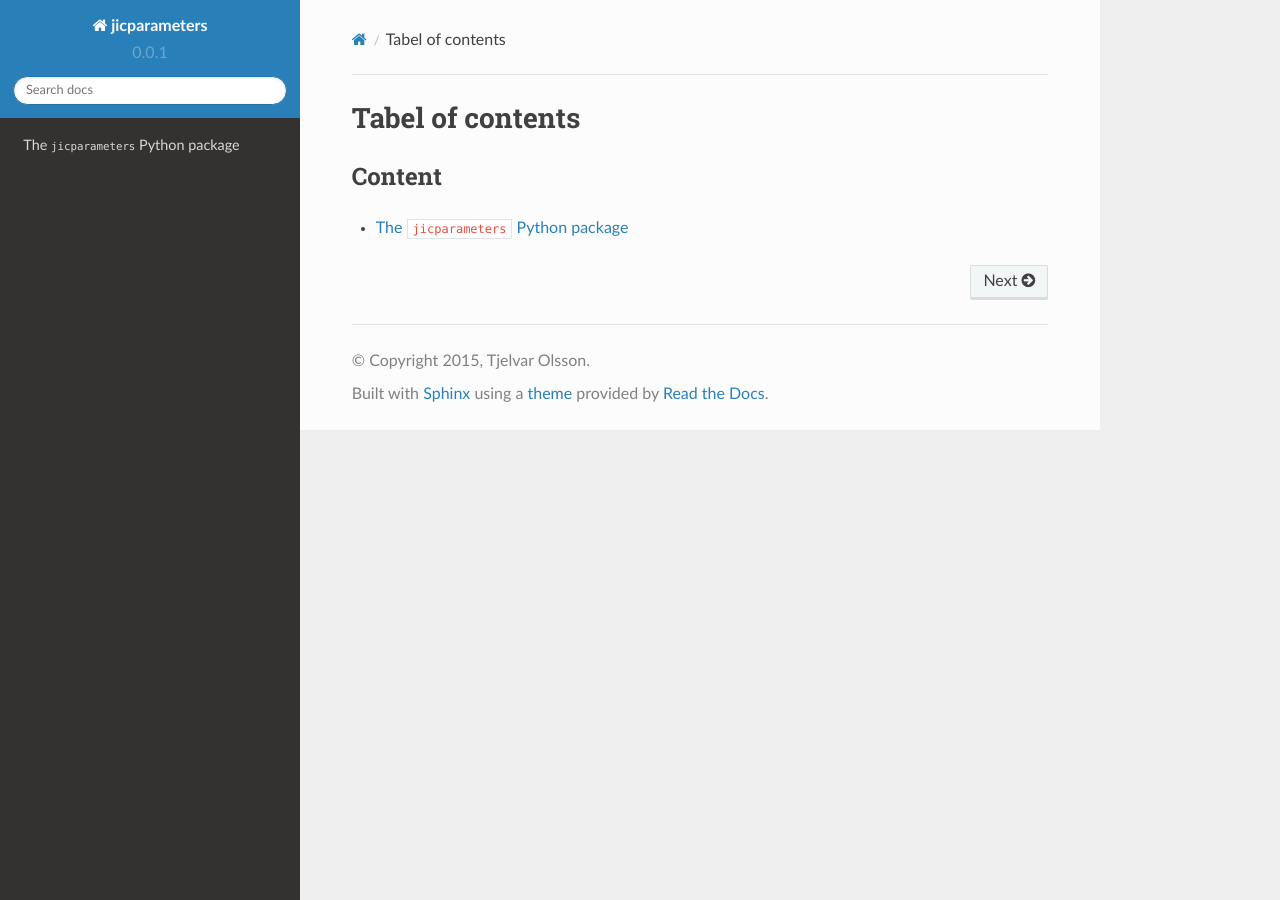
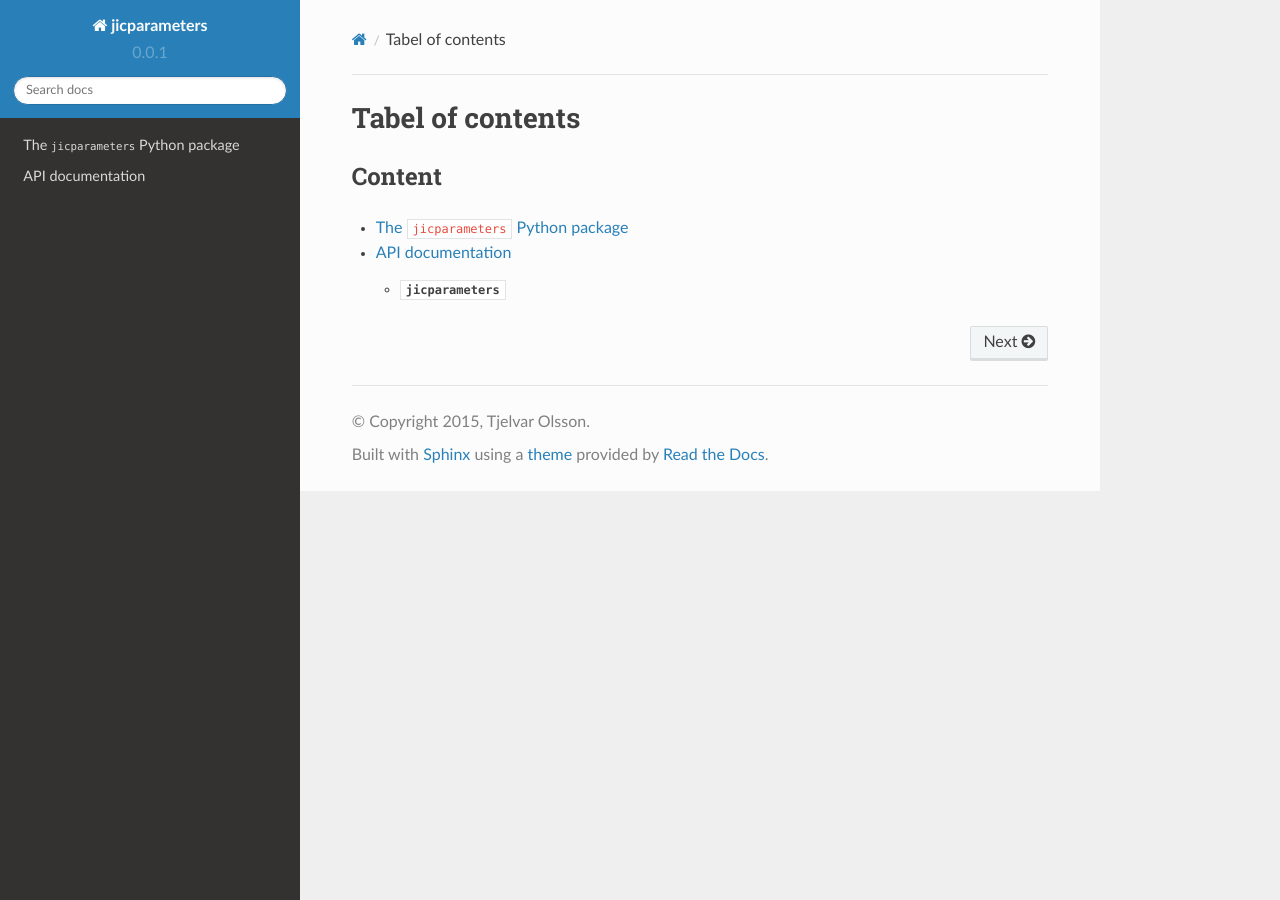
Before and after one commit to JIC-CSB/jicparameters, a Sphinx documentation site: the page built from docs/source/index.rst, in a window 1280 px wide. Built offline with Sphinx 7.4.7 and the Read the Docs theme 2.0.0, drawn with Linux system fonts in a browser that asks for light colours.

Commit message:
Added api documentation

```diff
--- /dev/null
+++ b/docs/source/api.rst
@@ -0,0 +1,7 @@
+API documentation
+=================
+
+.. toctree::
+   :maxdepth: 2
+
+   api/jicparameters
--- /dev/null
+++ b/docs/source/api/jicparameters.rst
@@ -0,0 +1,5 @@
+:mod:`jicparameters`
+====================
+
+.. automodule:: jicparameters
+   :members:
--- a/docs/source/index.rst
+++ b/docs/source/index.rst
@@ -8,3 +8,4 @@ Content
    :maxdepth: 2
 
    README
+   api
```
